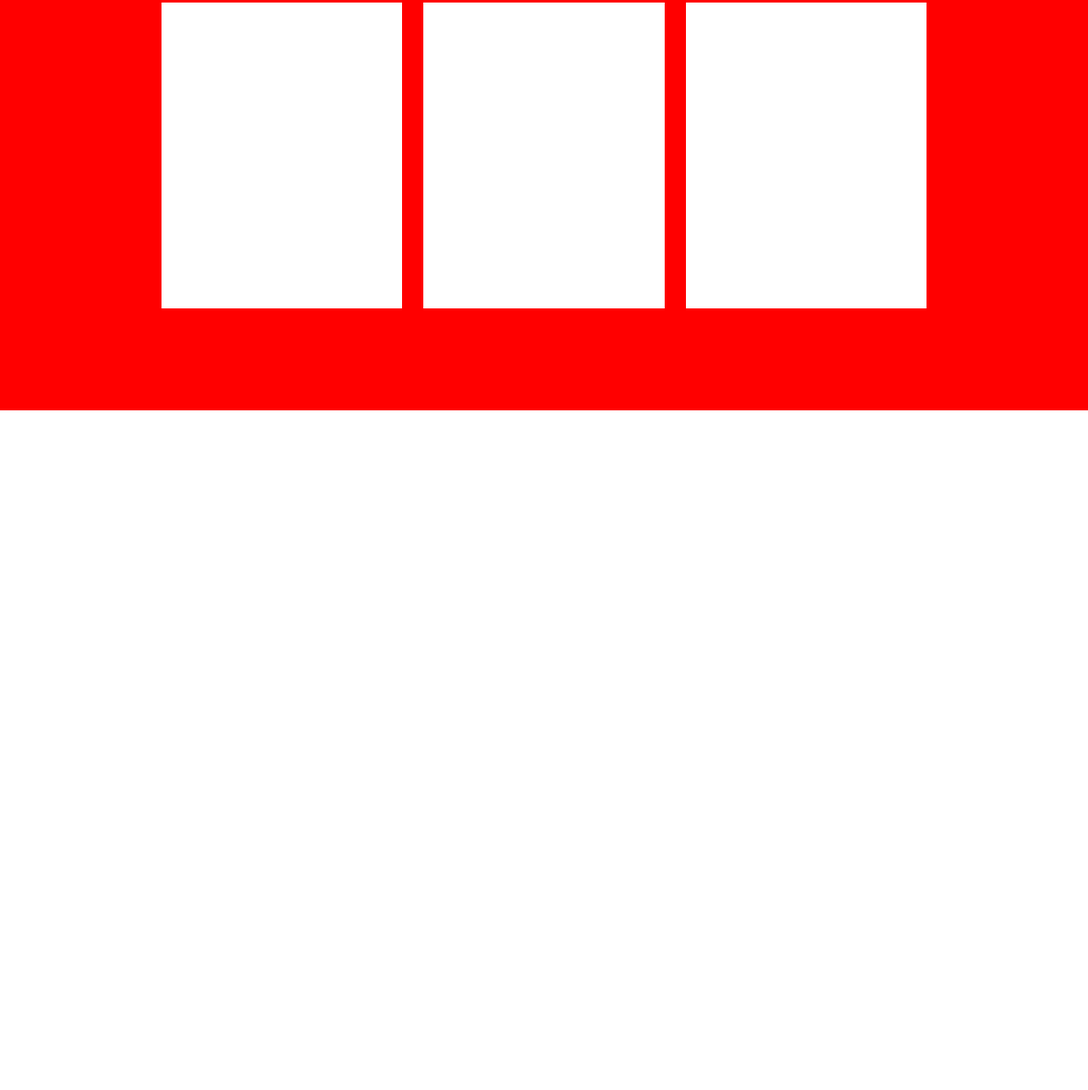
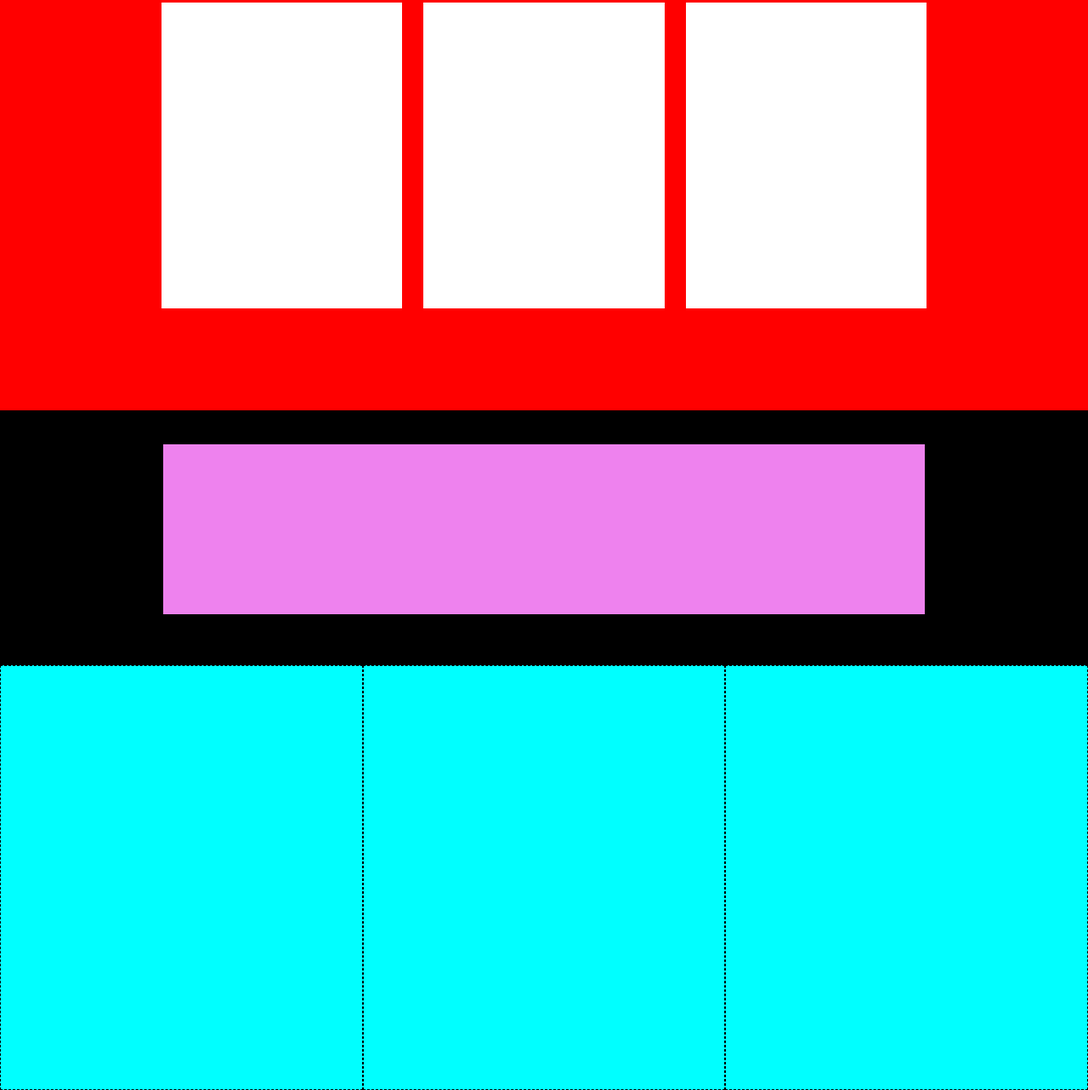
Before and after one commit to alep-2000/htmlcss-dropbox, a plain HTML site: page index.html in a window 1280 px wide. Shown: the part 3067-4350 px from the top of the page at 85% size. Before the commit the page ends 3550 px from the top, so only its background shows below. Drawn offline with Linux system fonts and the light colour scheme.

Commit message:
[FEAT][STYLE]Add structure section-4

```diff
--- a/CSS/style.css
+++ b/CSS/style.css
@@ -176,4 +176,36 @@
     margin: 20px;
 }
 /* END SECTION-3 */
+/* SECTION-4 */
+.section-4{
+    width: 100%;
+    height: 800px;
+    background-color: black;
+}
+
+.row-section-4{
+    width: 100%;
+    display: flex;
+}
+
+.col-100-s4{
+    width: 70%;
+    height: 200px;
+    margin: 40px auto 0;
+    background-color: violet;
+}
+
+.row-section-4-2{
+    width: 100%;
+    display: flex;
+}
+
+.col-33{
+    width: calc(100% / 3);
+    height: 500px;
+    margin: 60px 0 0;
+    border: 1px dashed black;
+    background-color: aqua;
+}
+/* END SECTION-4 */
 /* END MAIN */
--- a/index.html
+++ b/index.html
@@ -104,6 +104,26 @@
                 </div>
             </div>
         </div>
+        <div class="section-4">
+            <div class="container">
+                <div class="row-section-4">
+                    <div class="col-100-s4">
+
+                    </div>
+                </div>
+                <div class="row-section-4-2">
+                    <div class="col-33">
+
+                    </div>
+                    <div class="col-33">
+
+                    </div>
+                    <div class="col-33">
+
+                    </div>
+                </div>
+            </div>
+        </div>
     </main>
     <!-- END MAIN -->
     <!-- FOOTER -->
```
